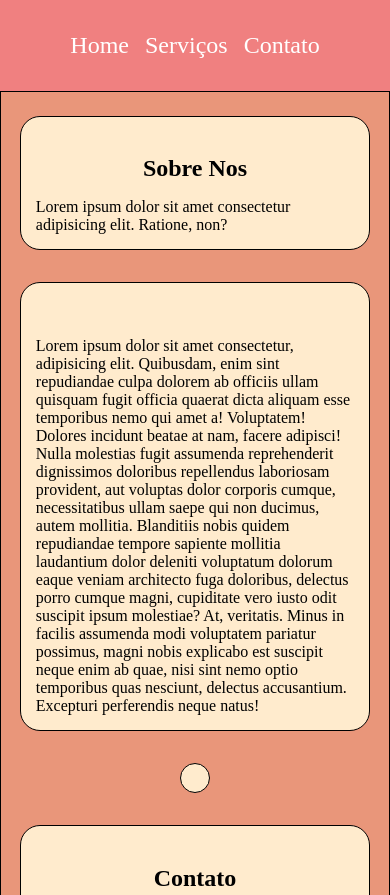
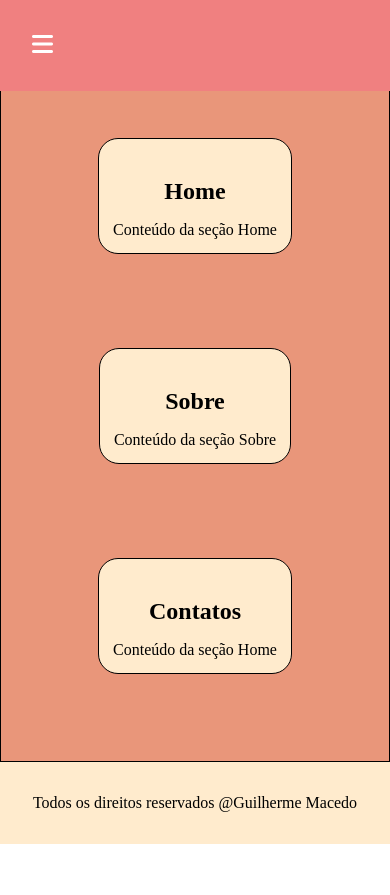
Before and after one commit to MacedoGuilherme12/WEB-DESING-RESPONSIVO, a plain HTML site: page Web Design Responsivo/index.html in a window 390 px wide. Shown: the top 895 px of the page. After the commit the page ends 844 px from the top, so only its background shows below. Drawn offline with Linux system fonts and the light colour scheme.

Commit message:
Grande avanço

```diff
--- a/Web Design Responsivo/contato.css
+++ b/Web Design Responsivo/contato.css
@@ -3,64 +3,112 @@
   padding: 0;
   box-sizing: border-box;
 }
+input[type="number"]::-webkit-outer-spin-button,
+input[type="number"]::-webkit-inner-spin-button {
+  -webkit-appearance: none;
+  margin: 0;
+}
+input[type="number"] {
+  /* Você pode usar input[type=number] ou input[type="number"] */
+  -moz-appearance: textfield;
+}
 body {
   display: flex;
   flex-direction: column;
   min-height: 100vh;
+  padding-top: 90px;
 }
+
 header {
+  position: fixed;
+  top: 0;
+  left: 0;
+  width: 100%;
+  z-index: 1000;
+  display: flex;
+  align-items: center;
+  justify-content: space-between;
+  padding: 2em;
+  background-color: lightcoral;
+}
+.nav-menu {
+  position: fixed;
   display: flex;
   justify-content: center;
   align-items: center;
-  padding: 2em;
-  background-color: lightcoral;
+  width: 100%;
 }
-nav {
+.nav-links {
+  list-style: none;
   display: flex;
   gap: 2em;
+  font-size: 1.5em;
 }
-nav a {
-  font-size: 1.5em;
+.nav-links a {
+  text-decoration: none;
+  color: white;
+  transition: color 0.3s;
+}
+.nav-links a:hover {
+  color: antiquewhite;
+}
+.hamburger {
+  display: none;
+  cursor: pointer;
+  color: white;
+  font-size: 1.5rem;
+}
+.nav-links a {
   text-decoration: none;
   color: white;
 }
-nav a:hover {
+.nav-links a:hover {
   color: antiquewhite;
 }
 main {
   flex: 1;
-  flex-direction: column;
   display: flex;
-  align-items: center;
-  border: 1px solid black;
+  justify-content: center;
+  align-items: flex-start;
+  padding-top: 2%;
   background-color: darksalmon;
 }
+
 .sessao {
   display: flex;
   flex-direction: column;
   align-items: center;
-  min-height: 80%;
-  max-width: 80%;
+  width: 90%;
+  max-width: 600px;
   border: 1px solid black;
   border-radius: 20px;
   background-color: blanchedalmond;
-  padding: 3em;
-  margin-top: 2%;
+  padding: 2em;
+  margin-top: 1em;
+  margin-bottom: 3em;
 }
 form {
   margin-top: 2em;
   display: flex;
   flex-direction: column;
+  width: 100%;
+  gap: 0.5em;
 }
-.home {
-  margin-top: 1.5em;
+form input {
+  padding: 0.5em;
+  border: 1px solid #ccc;
+  border-radius: 4px;
 }
-.contato {
-  margin-bottom: 1.5em;
+
+input[type="button"] {
+  min-width: 60%;
+  margin: 0 auto;
+  margin-top: 2em;
+  border-radius: 30px;
 }
-.sessao p,
-h2 {
-  margin-top: 1em;
+textarea {
+  width: 100%;
+  min-height: 10em;
 }
 footer {
   padding: 2em;
@@ -70,16 +118,36 @@ footer {
   background-color: blanchedalmond;
 }
 @media (max-width: 768px) {
+  .nav-links {
+    position: fixed;
+    top: 60px;
+    left: -100%;
+    width: 100%;
+    height: calc(100vh - 60px);
+    background-color: lightcoral;
+    flex-direction: column;
+    align-items: center;
+    padding-top: 20px;
+    transition: left 0.3s ease;
+  }
+
+  .nav-links.active {
+    left: 0;
+  }
+  .hamburger {
+    display: block;
+  }
   main {
     min-width: 95%;
     gap: 2em;
   }
-
+  body {
+    padding-top: 50px;
+  }
+  header {
+    padding: 1.6em;
+  }
   .sessao {
     max-width: 90%;
   }
-
-  nav {
-    gap: 1em;
-  }
 }
--- a/Web Design Responsivo/index.html
+++ b/Web Design Responsivo/index.html
@@ -7,64 +7,59 @@
     <link rel="stylesheet" href="styles.css" />
     <link
       rel="shortcut icon"
-      href="png-transparent-logo-contracting-photography-logo-symbol.png"
+      href="png-transparent-logo-contracting-photography-logo-symbol(1).png"
       type="image/x-icon"
+    />
+    <link
+      rel="stylesheet"
+      href="https://cdnjs.cloudflare.com/ajax/libs/font-awesome/6.0.0-beta3/css/all.min.css"
     />
   </head>
   <body>
     <header>
-      <nav>
-        <a href="">Home</a>
-        <a href="">Serviços</a>
-        <a href="./contatos.html">Contato</a>
+      <nav class="nav-menu">
+        <ul class="nav-links">
+          <li><a href="">Home</a></li>
+          <li><a href="./estilos.html">Serviços</a></li>
+          <li><a href="./contatos.html">Contato</a></li>
+        </ul>
       </nav>
+      <div class="hamburger">
+        <i class="fas fa-bars"></i>
+      </div>
     </header>
     <main>
       <section class="sessao home">
-        <h2>Sobre Nos</h2>
-        <p>
-          Lorem ipsum dolor sit amet consectetur adipisicing elit. Ratione, non?
-        </p>
+        <h2>Home</h2>
+        <p>Conteúdo da seção Home</p>
       </section>
-      <section class="sessao">
-        <h2></h2>
-        <p>
-          Lorem ipsum dolor sit amet consectetur, adipisicing elit. Quibusdam,
-          enim sint repudiandae culpa dolorem ab officiis ullam quisquam fugit
-          officia quaerat dicta aliquam esse temporibus nemo qui amet a!
-          Voluptatem! Dolores incidunt beatae at nam, facere adipisci! Nulla
-          molestias fugit assumenda reprehenderit dignissimos doloribus
-          repellendus laboriosam provident, aut voluptas dolor corporis cumque,
-          necessitatibus ullam saepe qui non ducimus, autem mollitia. Blanditiis
-          nobis quidem repudiandae tempore sapiente mollitia laudantium dolor
-          deleniti voluptatum dolorum eaque veniam architecto fuga doloribus,
-          delectus porro cumque magni, cupiditate vero iusto odit suscipit ipsum
-          molestiae? At, veritatis. Minus in facilis assumenda modi voluptatem
-          pariatur possimus, magni nobis explicabo est suscipit neque enim ab
-          quae, nisi sint nemo optio temporibus quas nesciunt, delectus
-          accusantium. Excepturi perferendis neque natus!
-        </p>
+      <section class="sessao sobre">
+        <h2>Sobre</h2>
+        <p>Conteúdo da seção Sobre</p>
       </section>
-      <section class="sessao"></section>
       <section class="sessao contato">
-        <h2>Contato</h2>
-        <p>
-          Lorem ipsum dolor sit amet consectetur adipisicing elit. Ab ad ea,
-          iste recusandae dicta cum hic eos aliquid facere iure quod,
-          dignissimos quo necessitatibus. Itaque nisi ad deserunt quibusdam
-          quaerat. Eveniet nemo voluptate voluptates temporibus libero illum
-          consequuntur molestias, hic, vel laborum corporis est ex doloremque
-          commodi dolor quo inventore pariatur. Consectetur in adipisci velit
-          possimus quae, quibusdam incidunt quas. Beatae molestiae aut,
-          voluptate placeat optio officia dolorem at id asperiores
-          necessitatibus sint dignissimos, deserunt minus natus rem quasi autem
-          provident sapiente repudiandae repellendus commodi odio distinctio
-          vero sequi? Animi!
-        </p>
+        <h2>Contatos</h2>
+        <p>Conteúdo da seção Home</p>
       </section>
     </main>
     <footer>
       <p>Todos os direitos reservados @Guilherme Macedo</p>
     </footer>
+
+    <script>
+      const hamburger = document.querySelector(".hamburger");
+      const navLinks = document.querySelector(".nav-links");
+
+      hamburger.addEventListener("click", () => {
+        navLinks.classList.toggle("active");
+      });
+
+      // Fechar o menu quando um link for clicado
+      document.querySelectorAll(".nav-links a").forEach((link) => {
+        link.addEventListener("click", () => {
+          navLinks.classList.remove("active");
+        });
+      });
+    </script>
   </body>
 </html>
--- a/Web Design Responsivo/styles.css
+++ b/Web Design Responsivo/styles.css
@@ -7,27 +7,54 @@ body {
   display: flex;
   flex-direction: column;
   min-height: 100vh;
+  padding-top: 50px;
+}
+
+/* Navegação */
+nav img {
+  width: 40px;
 }
 header {
-  grid-area: Header;
+  position: fixed;
+  top: 0;
+  left: 0;
+  width: 100%;
+  z-index: 1000;
+  display: flex;
+  align-items: center;
+  justify-content: space-between;
+  padding: 2em;
+  background-color: lightcoral;
+}
+.nav-menu {
+  position: fixed;
   display: flex;
   justify-content: center;
   align-items: center;
-  padding: 2em;
-  background-color: lightcoral;
+  width: 100%;
 }
-nav {
+.nav-links {
+  list-style: none;
   display: flex;
   gap: 2em;
+  font-size: 1.5em;
 }
-nav a {
-  font-size: 1.5em;
+.nav-links a {
   text-decoration: none;
   color: white;
+  transition: color 0.3s;
 }
-nav a:hover {
+.nav-links a:hover {
   color: antiquewhite;
 }
+.hamburger {
+  display: none;
+  cursor: pointer;
+  color: white;
+  font-size: 1.5rem;
+}
+
+/* Corpo e Sessões */
 main {
   flex: 1;
   flex-direction: column;
@@ -35,17 +62,20 @@ main {
   justify-content: space-around;
   align-items: center;
   border: 1px solid black;
-  min-width: 80%;
-  min-height: 80%;
+  min-width: 90%;
+  min-height: 90%;
   background-color: darksalmon;
   gap: 5em;
+  padding: 2em 0;
 }
+
 .sessao {
   display: flex;
   flex-direction: column;
   align-items: center;
-  min-height: 50%;
-  max-width: 30%;
+  min-height: 90%;
+
+  max-width: 80%;
   border: 1px solid black;
   border-radius: 20px;
   background-color: blanchedalmond;
@@ -61,6 +91,10 @@ main {
 h2 {
   margin-top: 1em;
 }
+.hamburger {
+  display: none;
+}
+/* Rodapé */
 footer {
   padding: 2em;
   display: flex;
@@ -68,17 +102,34 @@ footer {
   align-items: center;
   background-color: blanchedalmond;
 }
+
+/* Responsividade */
 @media (max-width: 768px) {
+  .nav-links {
+    position: fixed;
+    top: 60px;
+    left: -100%;
+    width: 100%;
+    height: calc(100vh - 60px);
+    background-color: lightcoral;
+    flex-direction: column;
+    align-items: center;
+    padding-top: 20px;
+    transition: left 0.3s ease;
+  }
+
+  .nav-links.active {
+    left: 0;
+  }
+  .hamburger {
+    display: block;
+  }
+
   main {
     min-width: 95%;
     gap: 2em;
   }
-
   .sessao {
     max-width: 90%;
   }
-
-  nav {
-    gap: 1em;
-  }
 }
```
Also changed, not shown: Web Design Responsivo/contatos.html (+18 -8 lines), teste/index.html (added, +136 -0 lines), Web Design Responsivo/png-transparent-logo-contracting-photography-logo-symbol(1).png (added), Web Design Responsivo/png-transparent-logo-contracting-photography-logo-symbol.png (deleted).
